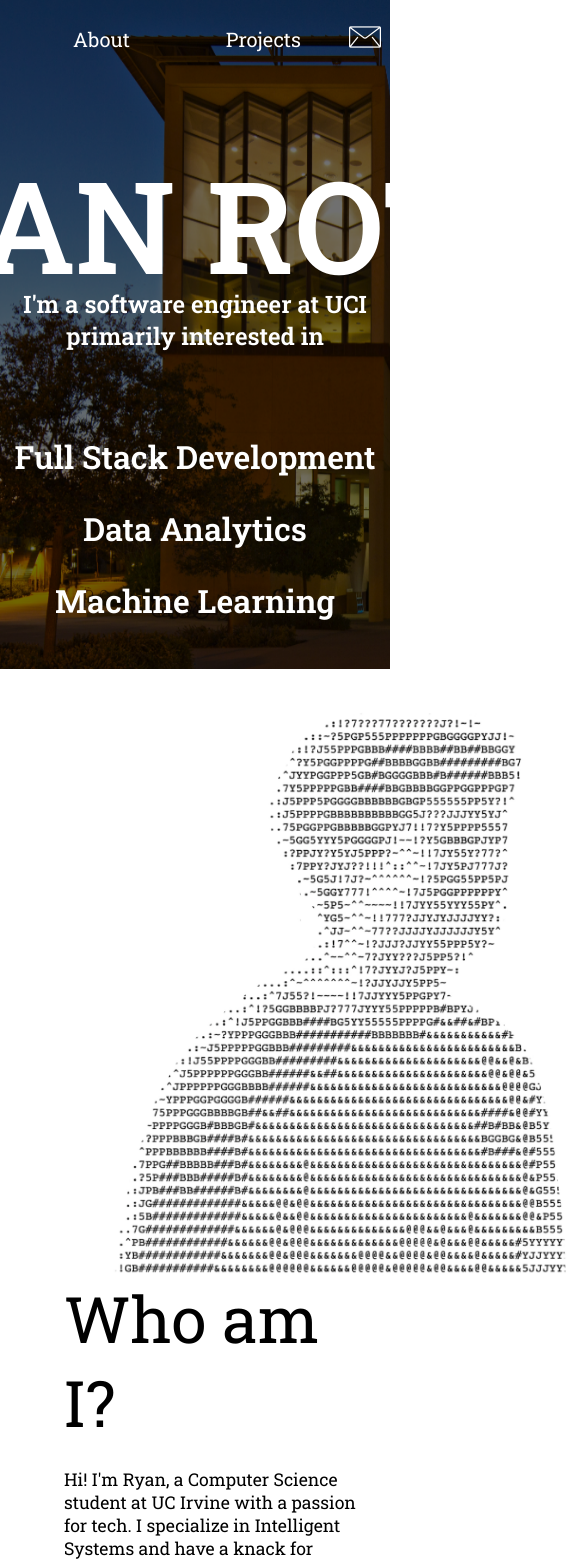
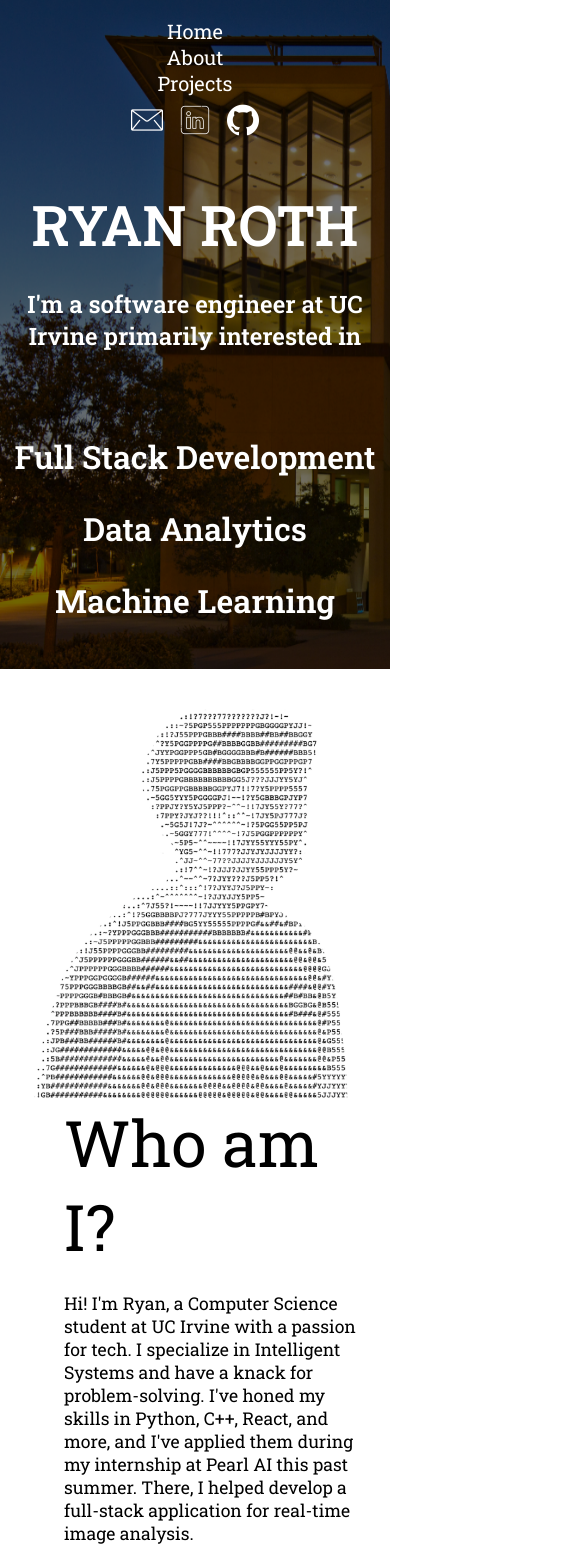
Before and after one commit to RyanRoth360/ryanroth, a React (Create React App) app: page / in a window 390 px wide. Shown: the top 1562 px of the page, 585 px wide, since content can reach past the window. Built offline with nearby package versions, Linux system fonts and the light colour scheme.

Commit message:
Added mobile support

```diff
--- a/src/components/AboutMe.tsx
+++ b/src/components/AboutMe.tsx
@@ -46,7 +46,7 @@ const AboutMe: React.FC = () => {
               >
                 <div className="social">
                   <img className="social-icon" src={mail} />
-                  <p>Email</p>
+                  <p>Email: rtroth@uci.edu</p>
                 </div>
               </a>
 
--- a/src/components/TypingText.tsx
+++ b/src/components/TypingText.tsx
@@ -9,7 +9,7 @@ const TypingText: React.FC = () => {
         {/* <div className="bg-container" /> */}
         <p className="main-text">RYAN ROTH</p>
         <p className="sub-text">
-          I'm a software engineer at UCI primarily interested in
+          I'm a software engineer at UC Irvine primarily interested in
         </p>
         <div className="interests">
           <div className="interest">
--- a/src/styles/AboutMe.css
+++ b/src/styles/AboutMe.css
@@ -47,6 +47,7 @@
 .headshot-container {
     /* width: 30%; */
     height: 36rem;
+    /* max-width: 100vw; */
    /* flex: 1; */
    /* width: 50rem; */
    /* height: 50rem; */
@@ -54,8 +55,17 @@
    margin-left: 5rem;
 }
 
+@media (max-width: 500px) {
+    .headshot-container {
+        /* width: 100vw; */
+        height: 25rem;
+        margin: 0;
+    }
+}
+
 .headshot {
     object-fit: cover;
+    /* max-width: 100vw; */
     /* width: 100%; */
     /* /* position: relative; */
     padding: 2rem;
--- a/src/styles/Navbar.css
+++ b/src/styles/Navbar.css
@@ -12,7 +12,13 @@ nav {
     padding: 35px 0;
     font-weight: 500;
     font-size: 1.25rem;
-    z-index: 100;
+    z-index: 10000;
+}
+
+@media (max-width: 500px) {
+    .nav {
+        height: 5rem;
+    }
 }
 
 .navbar-container {
@@ -21,6 +27,13 @@ nav {
     align-items: center;
 
     height: 0.5rem;
+}
+
+@media (max-width: 500px) {
+    .navbar-container {
+        margin-top: 3rem;
+        flex-direction: column;
+    }
 }
 
 
@@ -44,9 +57,26 @@ nav {
     /* width: 0%; */
 }
 
+@media (max-width: 500px) {
+    .contact-icons {
+        margin: 0;
+    }
+
+}
+
 .contact-icons img {
     width: 2rem;
     height: 2rem;
     margin-right: 1.5rem;
     /* opacity: 0%; */
 }
+
+@media (max-width: 500px) {
+    .contact-icons img {
+        margin: 0;
+        margin-top: 0.5rem;
+        margin-right: 0.5rem;
+        margin-left: 0.5rem;
+        padding-bottom: 1rem;
+    }
+}
--- a/src/styles/TypingText.css
+++ b/src/styles/TypingText.css
@@ -34,6 +34,12 @@
     margin-top: 10rem;
     font-weight: 600;
     height: 8rem;
+}
+
+@media (max-width: 500px) {
+    .main-text {
+        font-size: 3.5rem;
+    }
 }
 
 
```
